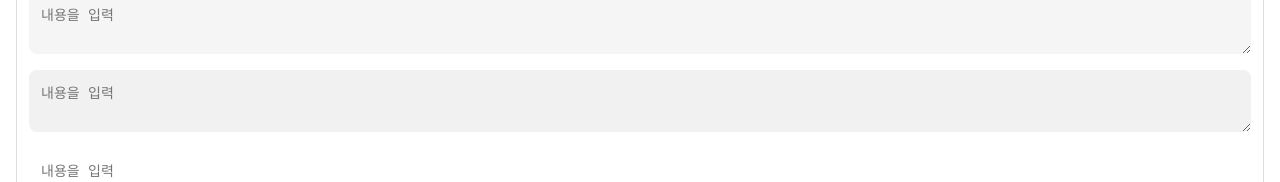
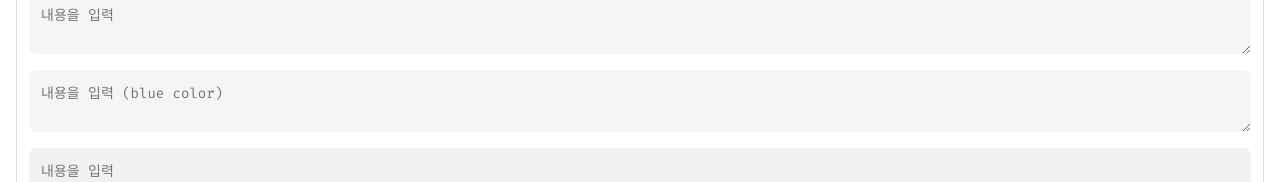
Before and after one commit to kim-elijah-sol/my-ui-kit, a React (Vite) app in the folder examples/ui-kit-example/: page / in a window 1280 px wide. Shown: the part 761-943 px from the top of the page. Built offline with nearby package versions, Linux system fonts and the light colour scheme.

Commit message:
feat(example): Textarea solid blue 테스트

```diff
--- a/examples/ui-kit-example/src/App.tsx
+++ b/examples/ui-kit-example/src/App.tsx
@@ -126,6 +126,7 @@ const App = () => {
           <Textarea placeholder='내용을 입력 (blue color)' color='blue' />
           <Textarea placeholder='내용을 입력' disabled />
           <Textarea variant='solid' placeholder='내용을 입력' />
+          <Textarea variant='solid' placeholder='내용을 입력 (blue color)' color='blue' />
           <Textarea variant='solid' placeholder='내용을 입력' disabled />
           <Textarea variant='bottom-border' placeholder='내용을 입력' />
           <Textarea
```
